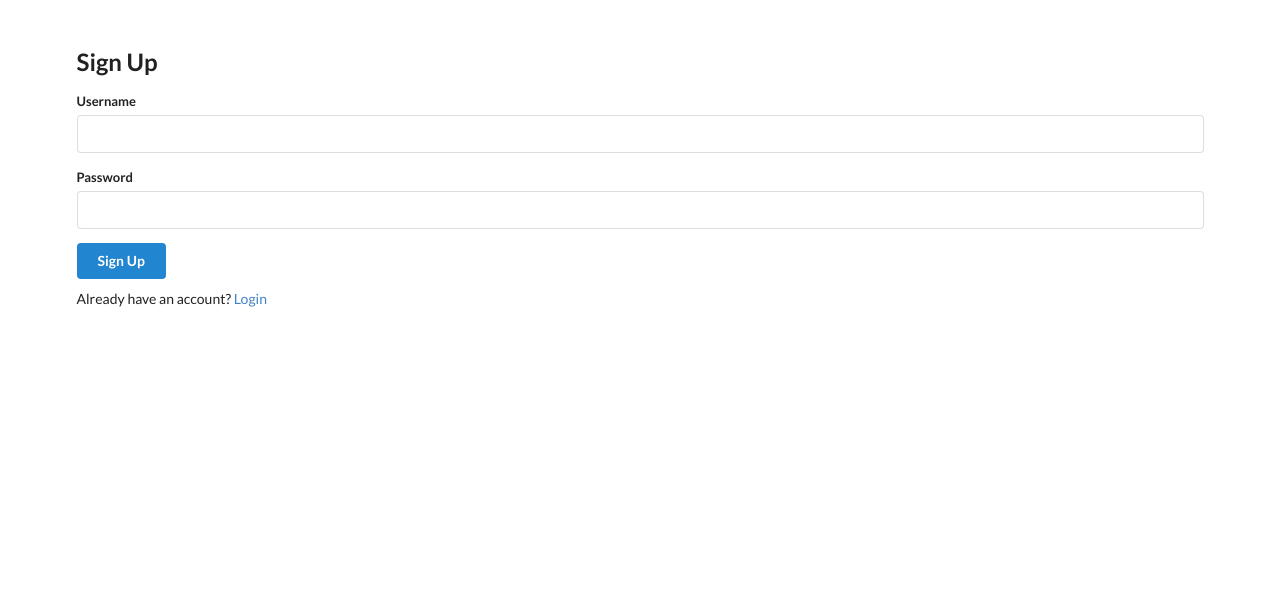
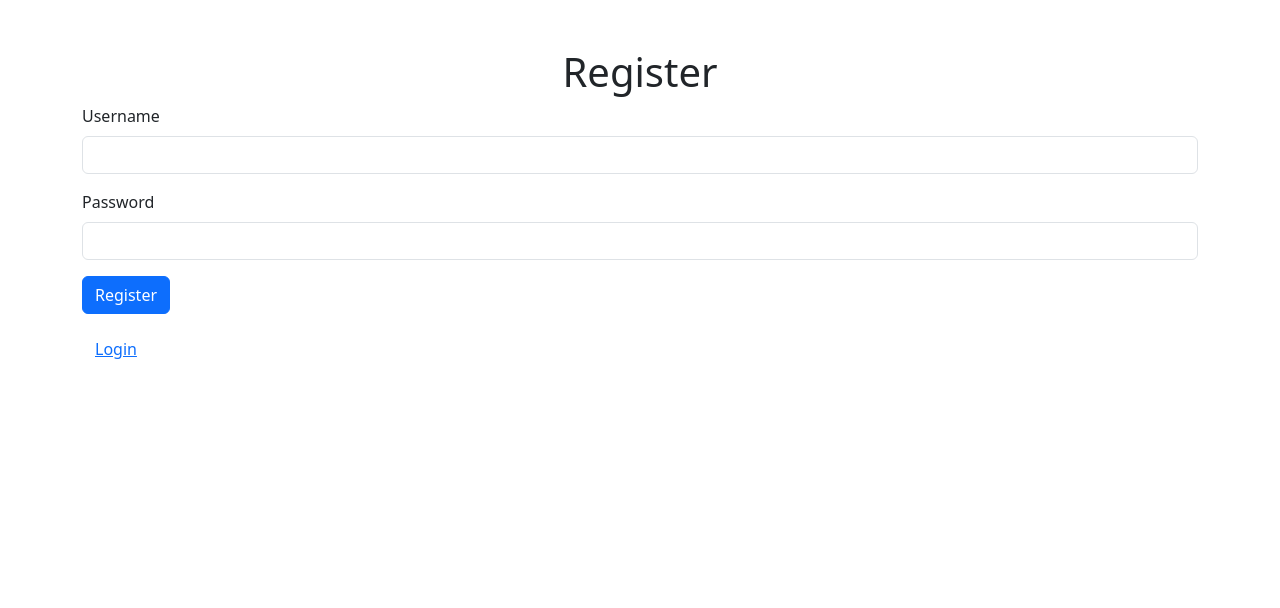
Before and after one commit to Rainers10/Flask-App-Task, a Flask app: page /register in a window 1280 px wide. Shown: the top 608 px of the page. After the commit the page ends 359 px from the top, so only its background shows below. Run offline with Flask 3, Linux system fonts and the light colour scheme.

Commit message:
Update register.html
Updated with current API

```diff
--- a/templates/register.html
+++ b/templates/register.html
@@ -3,27 +3,36 @@
 <head>
     <meta charset="UTF-8">
     <meta name="viewport" content="width=device-width, initial-scale=1.0">
-    <title>Sign Up</title>
-    <link rel="stylesheet" href="https://cdnjs.cloudflare.com/ajax/libs/semantic-ui/2.4.1/semantic.min.css">
+    <title>Register</title>
+    <link href="https://cdn.jsdelivr.net/npm/bootstrap@5.3.0/dist/css/bootstrap.min.css" rel="stylesheet">
 </head>
-<body>
+<body class="container mt-5">    <div class="container mt-4">
+{% with messages = get_flashed_messages(with_categories=true) %}
+    {% if messages %}
+        <div class="flash-messages">
+            {% for category, message in messages %}
+                <div class="alert alert-{{ category }} alert-dismissible fade show" role="alert">
+                    {{ message }}
+                    <button type="button" class="btn-close" data-bs-dismiss="alert" aria-label="Close"></button>
+                </div>
+            {% endfor %}
+        </div>
+    {% endif %}
+{% endwith %}
+</div>
 
-    <div class="ui container" style="max-width: 400px; margin-top: 50px;">
-        <h2 class="ui header">Sign Up</h2>
-        <form class="ui form" method="POST">
-            <div class="field">
-                <label>Username</label>
-                <input type="text" name="username" required>
-            </div>
-            <div class="field">
-                <label>Password</label>
-                <input type="password" name="password" required>
-            </div>
-            <button class="ui button primary" type="submit">Sign Up</button>
-        </form>
-        <div style="margin-top: 10px;">
-            Already have an account? <a href="{{ url_for('login') }}">Login</a>
+    <h1 class="text-center">Register</h1>
+    <form method="POST">
+        <div class="mb-3">
+            <label for="username" class="form-label">Username</label>
+            <input type="text" class="form-control" id="username" name="username" required>
         </div>
-    </div>
+        <div class="mb-3">
+            <label for="password" class="form-label">Password</label>
+            <input type="password" class="form-control" id="password" name="password" required>
+        </div>
+        <button type="submit" class="btn btn-primary">Register</button>
+    </form>
+    <a href="{{ url_for('login') }}" class="btn btn-link mt-3">Login</a>
 </body>
 </html>
```
